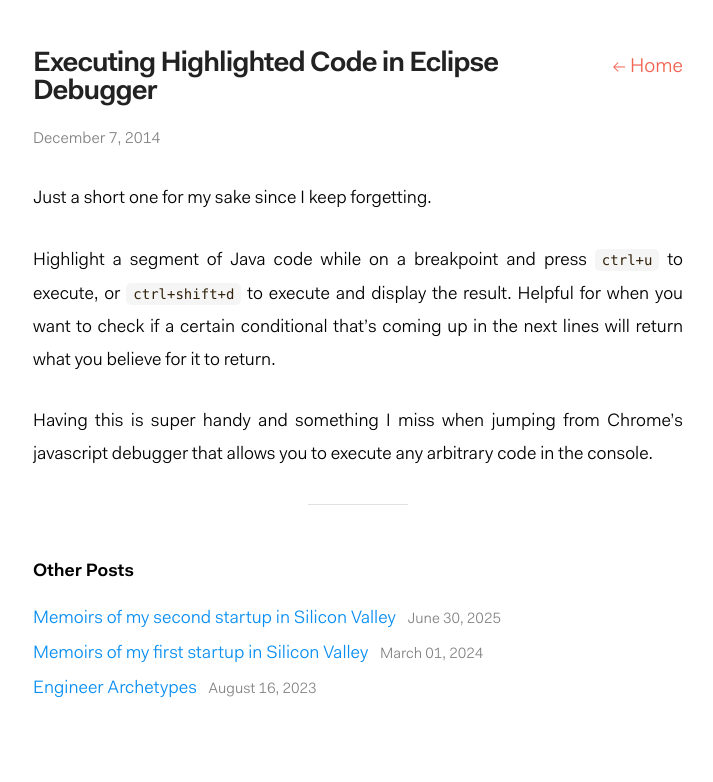
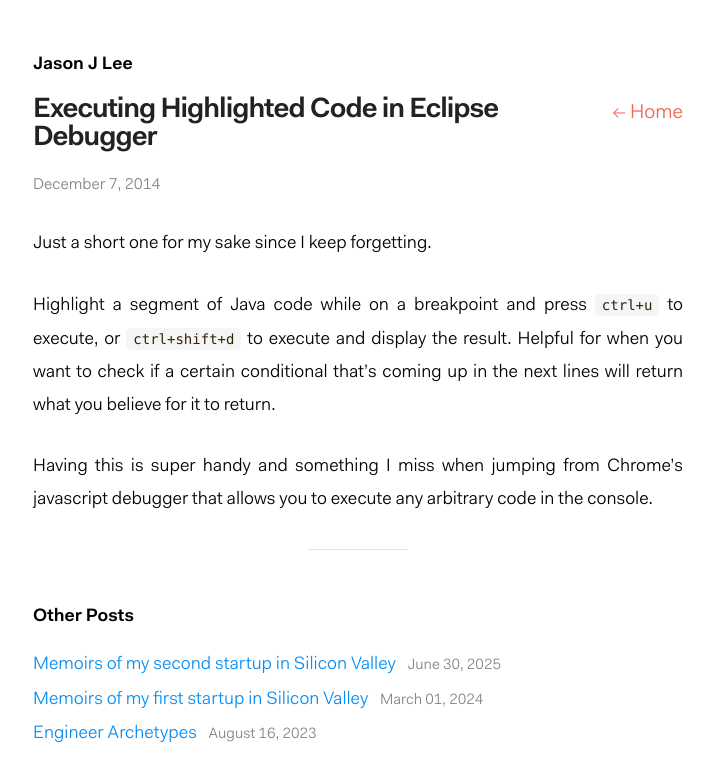
Before and after one commit to lee-jason/jasonjl.github.io, a Jekyll site: the page built from _posts/2014-12-07-eclipse-debugger-tip.md, in a window 1280 px wide. Shown: the top 782 px of the page, without its empty margins (282-995 px from the left). Built offline with Jekyll 4.4.1, drawn with Linux system fonts in a browser that asks for light colours; nearby versions of some CDN libraries; comment, search, counter and statistics services are not loaded.

Commit message:
name header I guess

```diff
--- a/_layouts/post.html
+++ b/_layouts/post.html
@@ -2,8 +2,9 @@
 layout: default
 ---
 <div class="post">
+  <h2>Jason J Lee</h2>
   <header class="post-header">
-      <a href="{% if site.baseurl == '' %} /  {% else %} {{ site.baseurl }} {% endif %}" class="home-link">← Home</a>
+    <a href="{% if site.baseurl == '' %} /  {% else %} {{ site.baseurl }} {% endif %}" class="home-link">← Home</a>
     <h1 class="post-title">{{ page.title }}</h1>
     <p class="post-meta">{{ page.date | date: "%B %-d, %Y" }}{% if page.author %} • {{ page.author }}{% endif %}{% if page.meta %} • {{ page.meta }}{% endif %}</p>
     {% include media.html page=page %}
```
Also changed, not shown: 1 other file.
